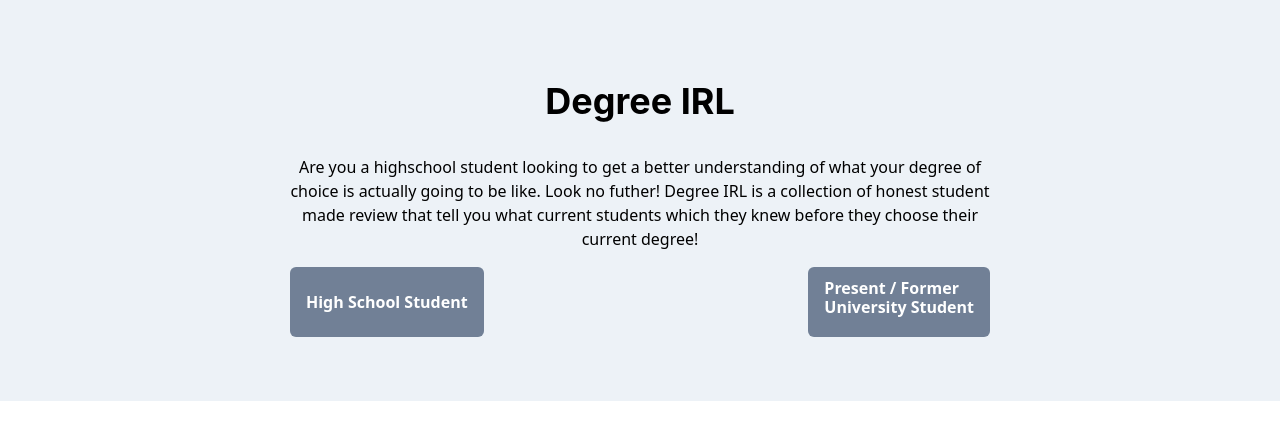
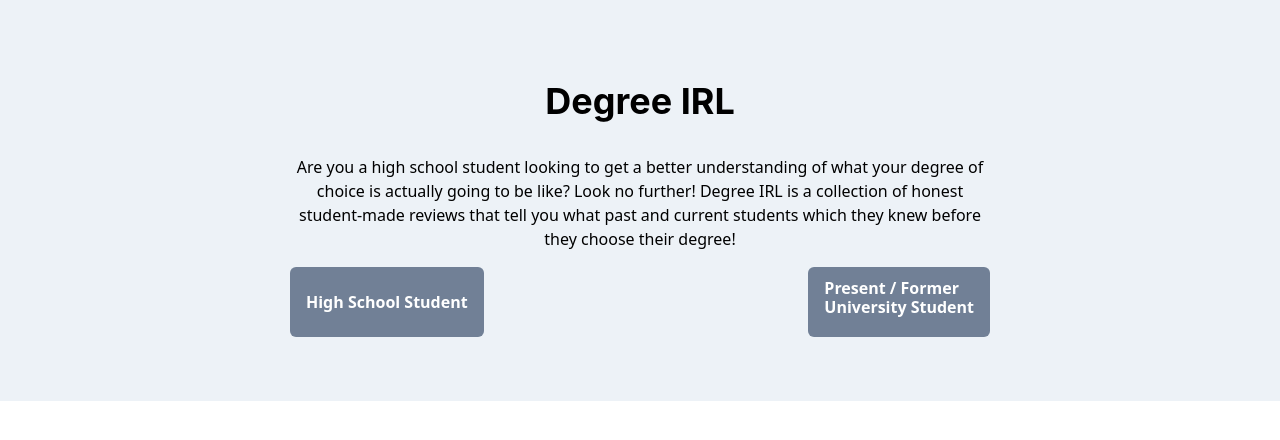
Before and after one commit to aaronalerander/degreeirl, a Next.js app: page / in a window 1280 px wide. Shown: the top 440 px of the page. Built offline with nearby package versions, Linux system fonts and the light colour scheme.

Commit message:
fixed some spelling

```diff
--- a/pages/index.js
+++ b/pages/index.js
@@ -25,11 +25,11 @@ const Home = () => {
             </Heading>
           </Center>
           <Text align="center">
-            Are you a highschool student looking to get a better understanding
-            of what your degree of choice is actually going to be like. Look no
-            futher! Degree IRL is a collection of honest student made review
-            that tell you what current students which they knew before they
-            choose their current degree!
+            Are you a high school student looking to get a better understanding
+            of what your degree of choice is actually going to be like? Look no
+            further! Degree IRL is a collection of honest student-made reviews
+            that tell you what past and current students which they knew before
+            they choose their degree!
           </Text>
 
           <Flex>
```
Also changed, not shown: components/ReviewForm.js (+5 -5 lines).
